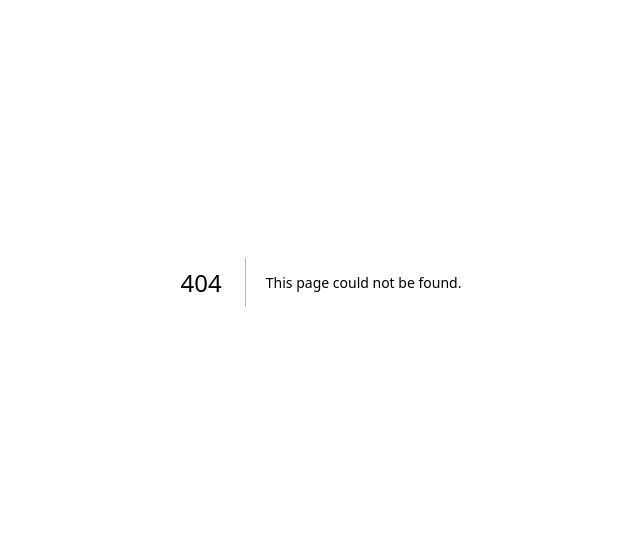
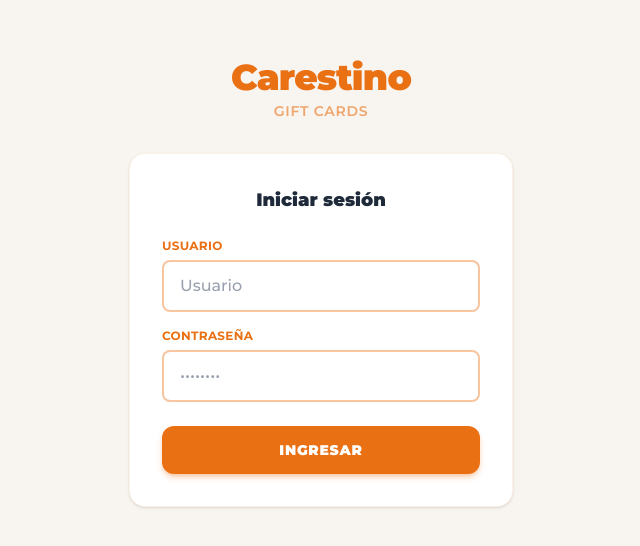
Before and after one commit to MateoGaviraghi/carestino-giftcard, a Next.js app: page /login in a window 1280 px wide. Before the commit this address had no page. Shown: the part 118-664 px from the top of the page, without its empty margins (319-959 px from the left). Built offline with nearby package versions, Linux system fonts and the light colour scheme.

Commit message:
feat: implement authentication system with login and logout functionality

```diff
--- /dev/null
+++ b/src/app/api/auth/login/route.ts
@@ -0,0 +1,25 @@
+import { NextRequest, NextResponse } from "next/server";
+
+export async function POST(request: NextRequest) {
+  const { username, password } = await request.json();
+
+  if (
+    username !== process.env.ADMIN_USERNAME ||
+    password !== process.env.ADMIN_PASSWORD
+  ) {
+    return NextResponse.json(
+      { success: false, error: "Usuario o contraseña incorrectos" },
+      { status: 401 },
+    );
+  }
+
+  const response = NextResponse.json({ success: true });
+  response.cookies.set("session", process.env.SESSION_SECRET!, {
+    httpOnly: true,
+    secure: process.env.NODE_ENV === "production",
+    sameSite: "lax",
+    path: "/",
+    maxAge: 60 * 60 * 24 * 7, // 7 days
+  });
+  return response;
+}
--- /dev/null
+++ b/src/app/api/auth/logout/route.ts
@@ -0,0 +1,13 @@
+import { NextResponse } from "next/server";
+
+export async function POST() {
+  const response = NextResponse.json({ success: true });
+  response.cookies.set("session", "", {
+    httpOnly: true,
+    secure: process.env.NODE_ENV === "production",
+    sameSite: "lax",
+    path: "/",
+    maxAge: 0,
+  });
+  return response;
+}
--- /dev/null
+++ b/src/app/login/page.tsx
@@ -0,0 +1,116 @@
+"use client";
+
+import { useState, Suspense } from "react";
+import { useRouter, useSearchParams } from "next/navigation";
+
+function LoginForm() {
+  const router = useRouter();
+  const searchParams = useSearchParams();
+  const from = searchParams.get("from") || "/";
+
+  const [username, setUsername] = useState("");
+  const [password, setPassword] = useState("");
+  const [error, setError] = useState("");
+  const [loading, setLoading] = useState(false);
+
+  const handleSubmit = async (e: React.FormEvent) => {
+    e.preventDefault();
+    setError("");
+    setLoading(true);
+    try {
+      const res = await fetch("/api/auth/login", {
+        method: "POST",
+        headers: { "Content-Type": "application/json" },
+        body: JSON.stringify({ username, password }),
+      });
+      const json = await res.json();
+      if (json.success) {
+        router.push(from);
+        router.refresh();
+      } else {
+        setError(json.error || "Error al iniciar sesión");
+      }
+    } catch {
+      setError("Error de conexión");
+    } finally {
+      setLoading(false);
+    }
+  };
+
+  return (
+    <main className="min-h-screen bg-[#f8f4ef] flex items-center justify-center px-4">
+      <div className="w-full max-w-sm">
+        {/* Logo */}
+        <div className="text-center mb-8">
+          <h1 className="text-4xl font-black text-[#ea7014] tracking-tight">
+            Carestino
+          </h1>
+          <p className="text-[#ea7014]/60 font-semibold mt-1 text-sm uppercase tracking-wider">
+            Gift Cards
+          </p>
+        </div>
+
+        {/* Card */}
+        <div className="bg-white rounded-2xl shadow-sm border border-[#ea7014]/10 p-8">
+          <h2 className="text-lg font-black text-gray-800 mb-6 text-center">
+            Iniciar sesión
+          </h2>
+
+          <form onSubmit={handleSubmit} className="space-y-4">
+            <div>
+              <label className="block text-[#ea7014] font-bold mb-1.5 text-xs uppercase tracking-wide">
+                Usuario
+              </label>
+              <input
+                type="text"
+                value={username}
+                onChange={(e) => setUsername(e.target.value)}
+                placeholder="Usuario"
+                required
+                autoComplete="username"
+                className="w-full border-2 border-[#ea7014]/40 rounded-lg px-4 py-3 text-gray-800 font-medium bg-white focus:outline-none focus:border-[#ea7014] focus:ring-2 focus:ring-[#ea7014]/20 transition placeholder-gray-400"
+              />
+            </div>
+
+            <div>
+              <label className="block text-[#ea7014] font-bold mb-1.5 text-xs uppercase tracking-wide">
+                Contraseña
+              </label>
+              <input
+                type="password"
+                value={password}
+                onChange={(e) => setPassword(e.target.value)}
+                placeholder="••••••••"
+                required
+                autoComplete="current-password"
+                className="w-full border-2 border-[#ea7014]/40 rounded-lg px-4 py-3 text-gray-800 font-medium bg-white focus:outline-none focus:border-[#ea7014] focus:ring-2 focus:ring-[#ea7014]/20 transition placeholder-gray-400"
+              />
+            </div>
+
+            {error && (
+              <p className="text-red-500 text-sm font-semibold text-center">
+                {error}
+              </p>
+            )}
+
+            <button
+              type="submit"
+              disabled={loading}
+              className="w-full bg-[#ea7014] hover:bg-[#d4620e] disabled:opacity-60 text-white font-black text-sm uppercase tracking-wider py-3.5 rounded-xl transition-colors shadow-md shadow-[#ea7014]/30 mt-2"
+            >
+              {loading ? "Ingresando..." : "Ingresar"}
+            </button>
+          </form>
+        </div>
+      </div>
+    </main>
+  );
+}
+
+export default function LoginPage() {
+  return (
+    <Suspense>
+      <LoginForm />
+    </Suspense>
+  );
+}
--- a/src/app/page.tsx
+++ b/src/app/page.tsx
@@ -1,6 +1,7 @@
 "use client";
 
 import { useRef, useState, useEffect, useCallback } from "react";
+import { useRouter } from "next/navigation";
 import { useForm } from "react-hook-form";
 import GiftCard, { GiftCardData } from "@/components/GiftCard";
 import { generateSecurityCode, formatDate } from "@/lib/utils";
@@ -46,6 +47,8 @@ const LABEL_CLASS =
   "block text-[#ea7014] font-bold mb-1.5 text-sm uppercase tracking-wide";
 
 export default function Home() {
+  const router = useRouter();
+
   const {
     register,
     watch,
@@ -112,6 +115,11 @@ export default function Home() {
     } finally {
       setActionLoading(null);
     }
+  };
+
+  const handleLogout = async () => {
+    await fetch("/api/auth/logout", { method: "POST" });
+    router.push("/login");
   };
 
   // Generate random/dynamic values only on the client to avoid SSR hydration mismatch
@@ -239,13 +247,19 @@ export default function Home() {
   return (
     <main className="min-h-screen bg-[#f8f4ef] py-10 px-4">
       {/* ── Header ── */}
-      <header className="text-center mb-10">
+      <header className="text-center mb-10 relative">
         <h1 className="text-4xl font-black text-[#ea7014] tracking-tight">
           Carestino
         </h1>
         <p className="text-[#ea7014]/70 font-semibold mt-1 tracking-wide text-sm uppercase">
           Generador de Gift Cards
         </p>
+        <button
+          onClick={handleLogout}
+          className="absolute right-0 top-0 text-xs font-bold text-[#ea7014]/50 hover:text-[#ea7014] transition-colors py-1 px-2 rounded-lg hover:bg-[#ea7014]/10"
+        >
+          Cerrar sesión
+        </button>
       </header>
 
       <div className="max-w-5xl mx-auto grid grid-cols-1 lg:grid-cols-2 gap-10 items-start">
--- /dev/null
+++ b/src/middleware.ts
@@ -0,0 +1,31 @@
+import { NextRequest, NextResponse } from "next/server";
+
+const PUBLIC_PATHS = ["/login", "/api/auth/login"];
+
+export function middleware(request: NextRequest) {
+  const { pathname } = request.nextUrl;
+
+  // Allow public paths and static assets
+  if (
+    PUBLIC_PATHS.some((p) => pathname.startsWith(p)) ||
+    pathname.startsWith("/_next") ||
+    pathname.startsWith("/favicon")
+  ) {
+    return NextResponse.next();
+  }
+
+  const session = request.cookies.get("session")?.value;
+  const secret = process.env.SESSION_SECRET;
+
+  if (!session || session !== secret) {
+    const loginUrl = new URL("/login", request.url);
+    loginUrl.searchParams.set("from", pathname);
+    return NextResponse.redirect(loginUrl);
+  }
+
+  return NextResponse.next();
+}
+
+export const config = {
+  matcher: ["/((?!_next/static|_next/image|favicon.ico).*)"],
+};
```
